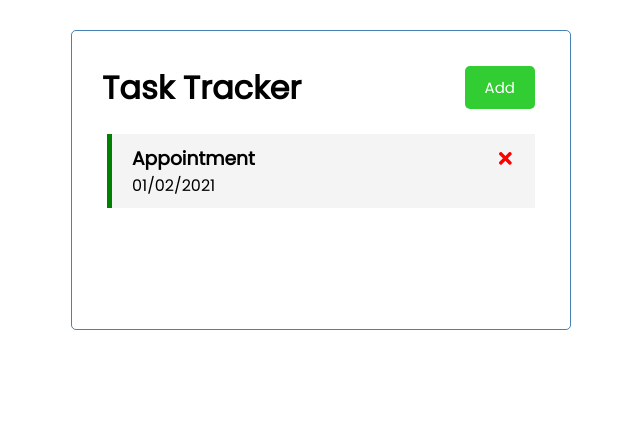
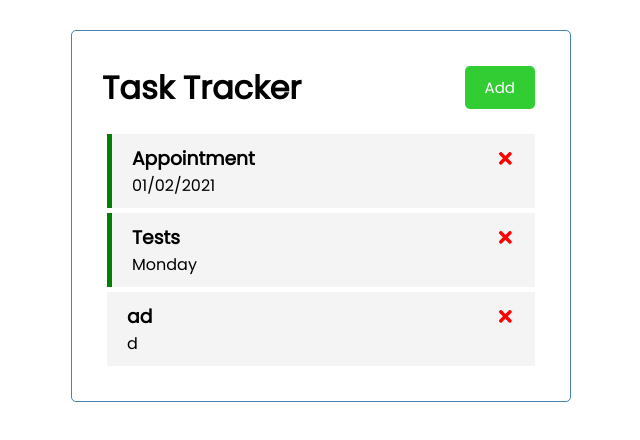
Before and after one commit to jameszhang-a/task-tracker, a React (Create React App) app: page / in a window 1280 px wide. Shown: the top 440 px of the page, without its empty margins (319-959 px from the left). Built offline with nearby package versions, Linux system fonts and the light colour scheme; data requests are answered from the project's data file.

Commit message:
Able to add tasks to UI and server

```diff
--- a/db.json
+++ b/db.json
@@ -5,6 +5,18 @@
       "text": "Appointment",
       "day": "01/02/2021",
       "reminder": true
+    },
+    {
+      "text": "Tests",
+      "day": "Monday",
+      "reminder": true,
+      "id": 2
+    },
+    {
+      "text": "ad",
+      "day": "d",
+      "reminder": false,
+      "id": 3
     }
   ]
 }
--- a/src/App.js
+++ b/src/App.js
@@ -41,10 +41,21 @@
 	};
 
 	// * Add task
-	const addTask = (task) => {
-		const id = Math.floor(Math.randon() * 1000) + 1;
-		const newTask = { id, ...task };
-		setTasks([ ...tasks, newTask ]);
+	const addTask = async (task) => {
+		const res = await fetch(`http://localhost:5000/tasks`, {
+			method  : 'POST',
+			headers : {
+				'Content-type' : 'application/json'
+			},
+			body    : JSON.stringify(task)
+		});
+
+		const data = await res.json();
+
+		setTasks([ ...tasks, data ]);
+		// const id = Math.floor(Math.randon() * 1000) + 1;
+		// const newTask = { id, ...task };
+		// setTasks([ ...tasks, newTask ]);
 	};
 
 	return (
```
